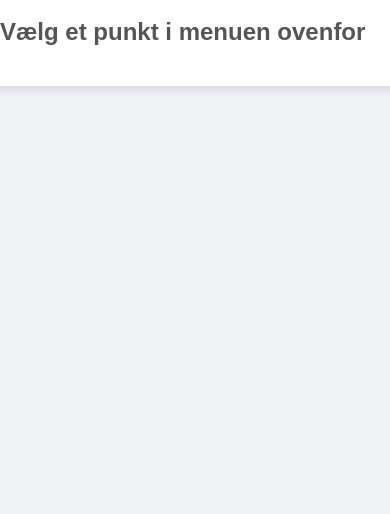
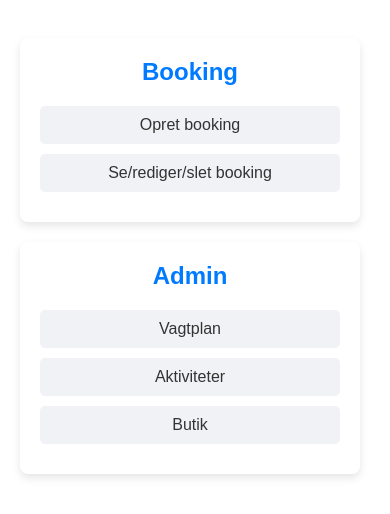
Before and after one commit to fred456d/AdventureXP-MFA-Frontend, a plain HTML site: page index.html in a window 390 px wide. Shown: the part 354-868 px from the top of the page. Before the commit the page ends 844 px from the top, so only its background shows below. Drawn offline with Linux system fonts and the light colour scheme.

Commit message:
Lavet SPA første version

```diff
--- a/app.js
+++ b/app.js
@@ -6,7 +6,24 @@ window.showPage = function(page) {
     if (page === 'forside') {
         contentDiv.innerHTML = `
             <h1>Velkommen til AdventureXP's interne system</h1>
-            <h2>Vælg et punkt i menuen ovenfor</h2>
+            <main>
+                <div class="container">
+                    <!-- Booking Kasse -->
+                    <div class="card">
+                        <h2>Booking</h2>
+                        <a href="#" onclick="showPage('opretBooking')">Opret booking</a>
+                        <a href="#" onclick="showPage('seBooking')">Se/rediger/slet booking</a>
+                    </div>
+
+                    <!-- Admin Kasse -->
+                    <div class="card">
+                        <h2>Admin</h2>
+                        <a href="#" onclick="showPage('vagtplan')">Vagtplan</a>
+                        <a href="#" onclick="showPage('aktiviteter')">Aktiviteter</a>
+                        <a href="#" onclick="showPage('butik')">Butik</a>
+                    </div>
+                </div>
+            </main>
         `;
     } else if (page === 'aktiviteter') {
         contentDiv.innerHTML = aktiviteterPage();
--- a/styles.css
+++ b/styles.css
@@ -1,3 +1,122 @@
+/* Generelle stilarter */
+body {
+    margin: 0;
+    padding: 0;
+    font-family: Arial, sans-serif;
+    background-color: #f0f2f5;
+    color: #333;
+    min-height: 100vh;
+    display: flex;
+    flex-direction: column;
+    align-items: center;
+}
+
+/* Header og navigation */
+header {
+    width: 100%;
+    background-color: #007bff;
+    padding: 10px 20px;
+    display: flex;
+    align-items: center;
+    justify-content: space-between;
+    box-shadow: 0 4px 8px rgba(0, 0, 0, 0.1);
+}
+
+.logo img {
+    height: 50px;
+    max-width: 100px;
+}
+
+.navigation button {
+    background-color: white;
+    border: none;
+    padding: 10px 15px;
+    margin: 0 5px;
+    border-radius: 8px;
+    cursor: pointer;
+    transition: background-color 0.3s, transform 0.2s;
+    color: #007bff;
+    font-weight: bold;
+}
+
+.navigation button:hover {
+    background-color: #e0e0e0;
+    transform: translateY(-2px);
+}
+
+.navigation button:active {
+    background-color: #d0d0d0;
+    transform: translateY(0);
+}
+
+/* Main container med kort */
+main {
+    display: flex;
+    justify-content: center;
+    width: 100%;
+    padding: 20px;
+}
+
+.container {
+    display: flex;
+    gap: 40px;
+    max-width: 800px;
+    width: 100%;
+    flex-wrap: wrap;
+}
+
+/* Kasse design */
+.card {
+    background-color: white;
+    padding: 20px;
+    border-radius: 8px;
+    box-shadow: 0 4px 8px rgba(0, 0, 0, 0.1);
+    width: 300px;
+    max-width: 100%;
+    text-align: center;
+}
+
+.card h2 {
+    margin-top: 0;
+    color: #007bff;
+}
+
+.card a {
+    display: block;
+    margin: 10px 0;
+    padding: 10px;
+    text-decoration: none;
+    color: #333;
+    background-color: #f0f2f5;
+    border-radius: 5px;
+    transition: background-color 0.3s, transform 0.2s;
+}
+
+.card a:hover {
+    background-color: #007bff;
+    color: white;
+    transform: translateY(-2px);
+}
+
+/* Indholdssektion */
+#content {
+    width: 100%;
+    max-width: 800px;
+    padding: 20px;
+    margin-top: 20px;
+    background-color: white;
+    border-radius: 8px;
+    box-shadow: 0 4px 8px rgba(0, 0, 0, 0.1);
+}
+
+/* Responsivt design */
+@media (max-width: 600px) {
+    .container {
+        flex-direction: column;
+        gap: 20px;
+    }
+}
+
 /* Generelle stilarter */
 body {
     margin: 0;
```
Also changed, not shown: index.html (+1 -0 lines).
